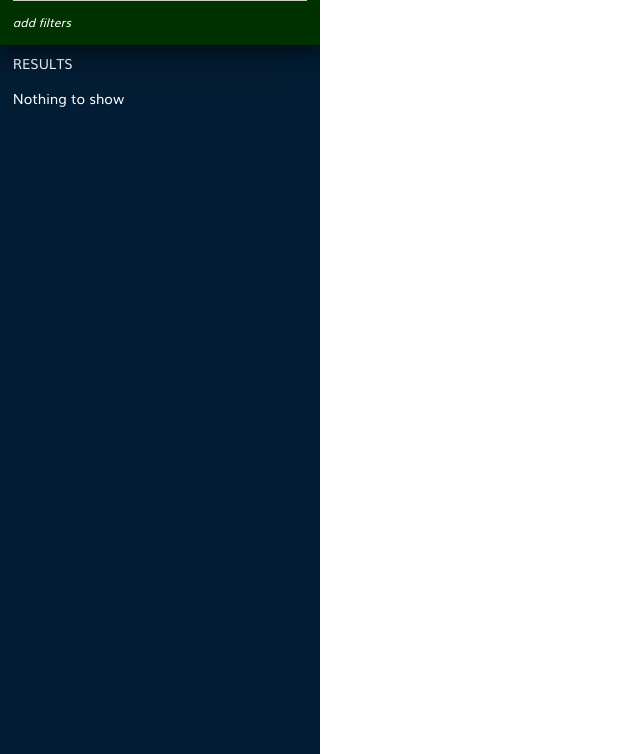
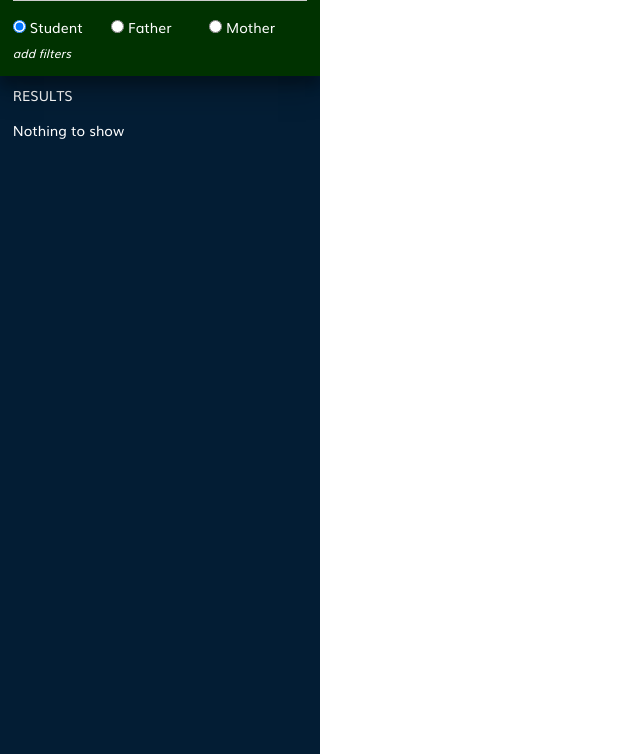
Before and after one commit to prashantkumar42/OSMS, a Django app: template datacloud/dashboard/templates/dashboard/dashboard.html in a window 1280 px wide. Shown: the part 846-1600 px from the top of the page, without its empty margins (0-640 px from the left). Run offline with Django 3.2, Linux system fonts and the light colour scheme; the template is opened without the code that fills it: values that come from a table or form of the project are taken from there, others are empty; data comes from the database, SQL or seed files in the repository; some libraries are stand-ins or nearby versions.

Commit message:
generated the search url

```diff
--- a/datacloud/dashboard/templates/dashboard/dashboard.html
+++ b/datacloud/dashboard/templates/dashboard/dashboard.html
@@ -101,8 +101,18 @@
                                 <div class="input-group-addon" onclick="search()" id="searchbutton"><span class="glyphicon glyphicon-search"></span></div>
                             </div>
                         </div>
+                        <div style="display:inline">
+                            <form>
+                                <div class="row" style="margin:0;padding:0">
+                                    <div style="margin:0;padding:0" onclick="searchType(1)" class="col-sm-4"><input type="radio" name="keytype" value="name" checked> Student</div>
+                                    <div style="margin:0;padding:0" onclick="searchType(2)" class="col-sm-4"><input type="radio" name="keytype" value="father"> Father</div>
+                                    <div style="margin:0;padding:0" onclick="searchType(3)" class="col-sm-4"><input type="radio" name="keytype" value="mother"> Mother</div>
+                                </div>
+                            </form>
+                        </div>
                         <h6 onclick="showFilters()" style="cursor:pointer"><i>add filters</i></h6>
-                        <div id="filterList"> <br>
+                        <div id="filterList">
+                            <br>
                             <div class="checkbox">
                                 <label>
                                     <input type="checkbox" onclick="toggle_isbatch()" id="checksbatch">Batch
@@ -154,7 +164,7 @@
                             <div onclick="showFilters()" style="text-align:center;cursor:pointer"><span class="glyphicon glyphicon-chevron-up"></span></div>
                         </div>
                     </div>
-                    <h5 style="padding-left:4%;margin-top:32%;">RESULTS</h5>
+                    <h5 style="padding-left:4%;margin-top:42%;">RESULTS</h5>
                     <div id="studentSearchResults">
                         <div class="student" style="background-color:rgb(3,29,52)">Nothing to show</div>
                     </div>
--- a/datacloud/datacloud/static/static_dirs/scripts/search.js
+++ b/datacloud/datacloud/static/static_dirs/scripts/search.js
@@ -9,6 +9,7 @@ isbatch = 0;
 isgender = 0;
 isaddress = 0;
 isfee = 0;
+keytype = 1;
 
 function toggle_isbatch() {
     isbatch = (isbatch + 1)%2;
@@ -23,12 +24,18 @@ function toggle_isfee() {
     isfee = (isfee + 1)%2;
 }
 
+function searchType(value) {
+    keytype = value;
+}
+
 function search() {
     batch = document.getElementById("sbatch").value;
     gender = document.getElementById("sgender").value;
     address = document.getElementById("saddress").value;
-    text = isbatch + ", " + batch + ", " + isgender + ", " + gender + ", " + isaddress + ", " + address + ", " + isfee;
-    console.log(text);
+    keyword = document.getElementById("searchkey").value;
+    endpoint = "/services/search?keyword="+ keyword + "&keytype=" + keytype + "&isbatch=" + isbatch + "&batch=" + batch + "&isgender=" + isgender + "&gender=" + gender + "&isaddress=" + isaddress + "&address=" + address + "&isfee=" + isfee;
+    console.log(endpoint);
+
 }
 
 function showFilters() {
--- a/datacloud/services/views.py
+++ b/datacloud/services/views.py
@@ -188,6 +188,7 @@ def studentFee(request):
 def search(request):
     # http://127.0.0.1:8000/services/search?keyword=zoobi&isbatch=0&batch=Class%201&isgender=1&gender=Male&isaddress=0&address=hkh&isfee=22
     keyword = request.GET.get('keyword')
+    keytype = request.GET.get('keytype')
     isbatch = request.GET.get('isbatch')
     rbatch = request.GET.get('batch')
     isgender = request.GET.get('isgender')
@@ -200,7 +201,14 @@ def search(request):
     validated = False
     if keyword and isfee and isbatch and isgender and isaddress and address and rbatch and gender:
         validated = True
-        kwargs['name__icontains'] = keyword
+
+        if keytype == "1":
+            kwargs['name__icontains'] = keyword
+        elif keytype == "2":
+            kwargs['father__icontains'] = keyword
+        elif keytype == "3":
+            kwargs['mother__icontains'] = keyword
+
         if isbatch == '1':
             batchid = (models.Batch.objects.get(name=rbatch)).id
             kwargs['batch'] = batchid
@@ -208,6 +216,7 @@ def search(request):
             kwargs['gender'] = gender
         if isaddress == '1':
             kwargs['address'] = address
+
     print(kwargs)
     if validated and request.user.is_authenticated:
         array = models.Student.objects.filter(**kwargs)
```
